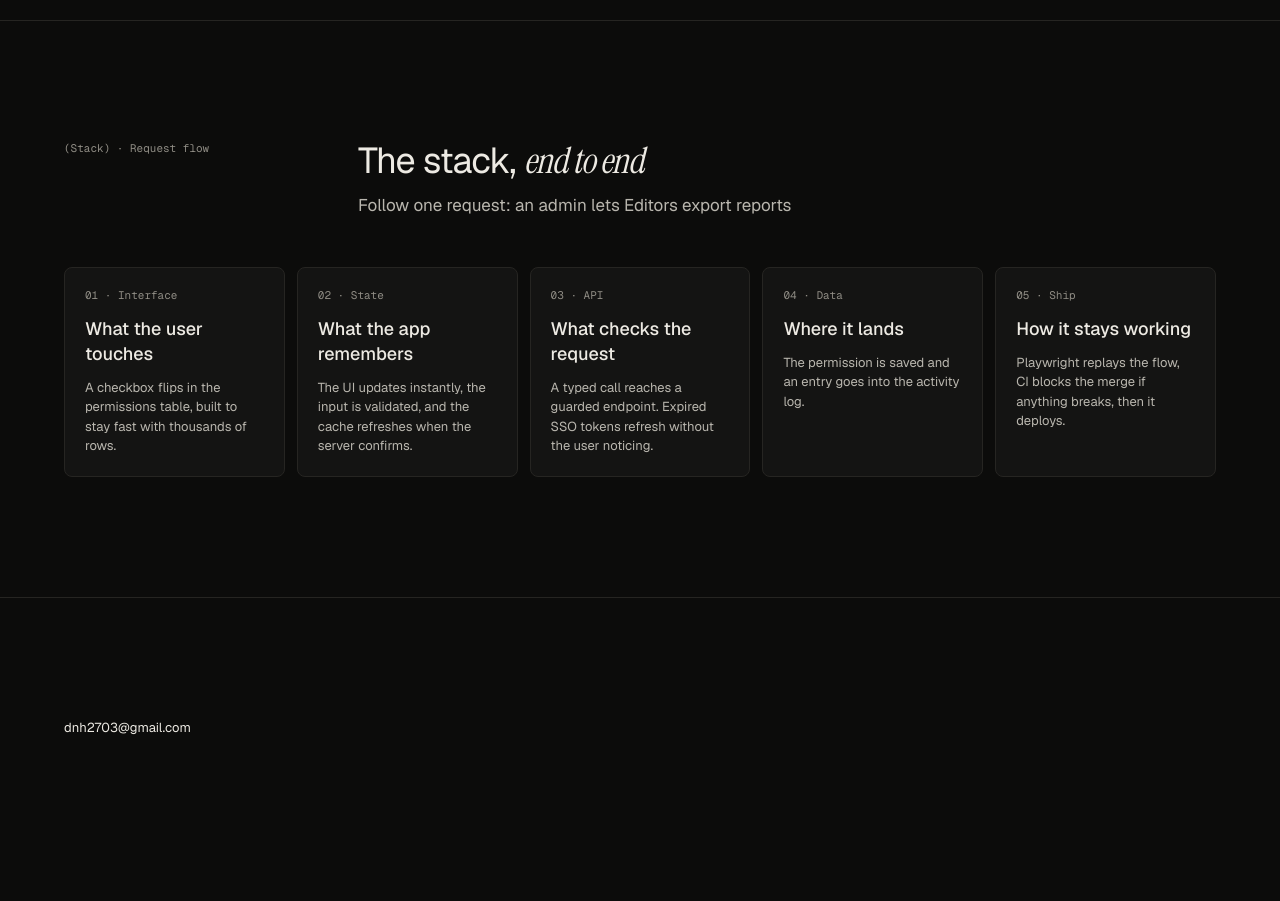
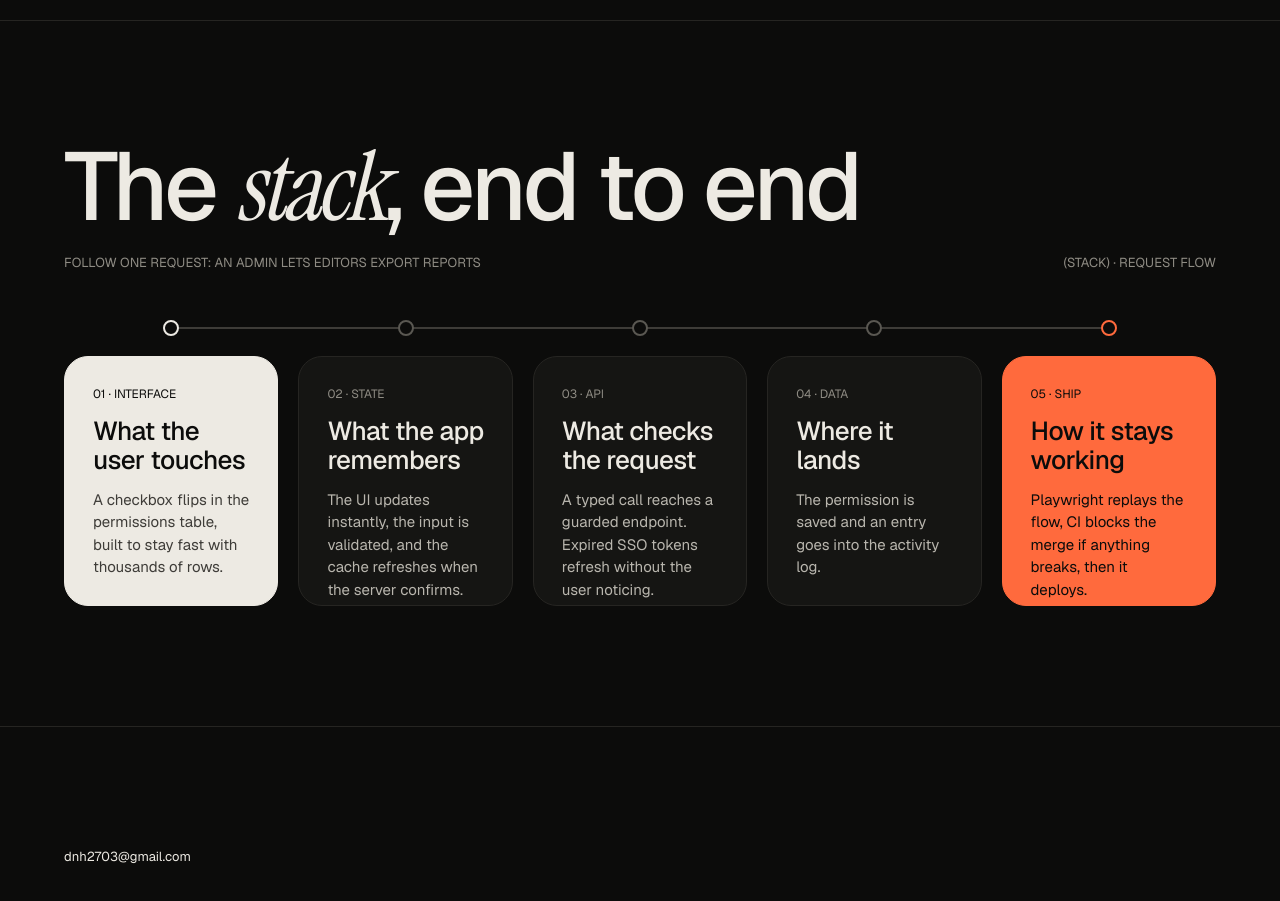
Before and after one commit to dnh2703/portfolio-professional, a Next.js app: page / in a window 1280 px wide. Shown: the part 1020-1921 px from the top of the page. Before the commit the page ends 1877 px from the top, so only its background shows below. Built offline with nearby package versions, Linux system fonts and the light colour scheme.

Commit message:
feat(stack-flow): match the request-flow board styling (POR-13)

```diff
--- a/src/app/globals.css
+++ b/src/app/globals.css
@@ -52,12 +52,18 @@
   --text-h3: 1.625rem; /* 26 */
   --text-h3--line-height: 1.25;
   --text-h3--letter-spacing: -0.015em;
+  --text-h3-tight: 1.625rem; /* 26: stack step titles */
+  --text-h3-tight--line-height: 1.1;
+  --text-h3-tight--letter-spacing: -0.02em;
   --text-h2: 1.75rem; /* 28: section headings */
   --text-h2--line-height: 1.2;
   --text-h2--letter-spacing: -0.02em;
   --text-h1: 2.25rem; /* 36 */
   --text-h1--line-height: 1.1;
   --text-h1--letter-spacing: -0.025em;
+  --text-display-xs: 2.75rem; /* 44: section headline on mobile */
+  --text-display-xs--line-height: 1;
+  --text-display-xs--letter-spacing: -0.04em;
   --text-display-sm: 6rem; /* 96: hero headline on mobile */
   --text-display-sm--line-height: 0.95;
   --text-display-sm--letter-spacing: -0.04em;
--- a/src/widgets/stack-flow/model/steps.ts
+++ b/src/widgets/stack-flow/model/steps.ts
@@ -42,3 +42,12 @@ export const flowSteps: readonly FlowStep[] = [
     shortText: "Playwright replays the flow, CI blocks a broken merge, then it deploys.",
   },
 ];
+
+/** How a step is highlighted: the first is cream, the last is accent, the ones between are plain. */
+export type StepTone = "start" | "middle" | "end";
+
+export function stepTone(index: number, count: number): StepTone {
+  if (index === 0) return "start";
+  if (index === count - 1) return "end";
+  return "middle";
+}
--- a/src/widgets/stack-flow/ui/StackFlow.tsx
+++ b/src/widgets/stack-flow/ui/StackFlow.tsx
@@ -1,72 +1,138 @@
+import { cn } from "@/shared/lib";
 import { Section } from "@/shared/ui";
 
-import { flowSteps } from "../model/steps";
-import type { FlowStep } from "../model/steps";
+import { flowSteps, stepTone } from "../model/steps";
+import type { FlowStep, StepTone } from "../model/steps";
 
 const HEADING_ID = "stack-heading";
 
 /** Two-digit step number: 1 → "01". */
 const pad = (value: number) => String(value).padStart(2, "0");
 
+const subLine = "Follow one request: an admin lets Editors export reports";
+
+/** Dot border per tone: cream for the first step, accent for the last. */
+const dotClassName: Record<StepTone, string> = {
+  start: "border-fg",
+  middle: "border-dim",
+  end: "border-accent",
+};
+
+const cardClassName: Record<StepTone, string> = {
+  start: "border-fg bg-fg text-bg",
+  middle: "border-line bg-surface-2",
+  end: "border-accent bg-accent text-bg",
+};
+
+const labelClassName: Record<StepTone, string> = {
+  start: "",
+  middle: "text-muted",
+  end: "",
+};
+
+const textClassName: Record<StepTone, string> = {
+  start: "text-line-strong",
+  middle: "text-secondary",
+  end: "",
+};
+
 /**
  * "The stack, end to end": the tools, told as the path of one request through five ordered steps
- * (the request-flow board). Desktop and mobile differ only in copy: the 390 board drops the
- * section label and the "end to end" half of the heading, shows a step count, and uses shorter
- * step text.
+ * (the request-flow board). On desktop a progress track runs above a row of five cards; on mobile
+ * the cards stack beside a vertical track, the heading drops ", end to end" and the section label,
+ * shows a step count, and the step text is shorter. The tracks are decorative.
  */
 export function StackFlow() {
   return (
     <Section id="stack" aria-labelledby={HEADING_ID}>
       <div className="flex flex-col gap-6 md:gap-12">
-        <div className="page-grid gap-y-4">
-          <p className="hidden font-mono text-meta text-muted md:col-span-3 md:block">
+        <div className="flex items-end justify-between gap-6">
+          <div className="flex flex-col gap-5">
+            <h2 id={HEADING_ID} className="text-display-xs font-medium md:text-display-sm">
+              The <em className="font-serif font-normal">stack</em>
+              <span className="hidden md:inline">, end to end</span>
+            </h2>
+            <p className="hidden text-small text-muted uppercase md:block">{subLine}</p>
+          </div>
+          <p className="hidden shrink-0 text-small text-muted uppercase md:block">
             (Stack) · Request flow
           </p>
-          <div className="col-span-full md:col-span-9">
-            <h2 id={HEADING_ID} className="text-h2 md:text-h1">
-              The stack
-              <span className="hidden md:inline">
-                , <em className="font-serif font-normal">end to end</em>
-              </span>
-              <span
-                aria-hidden="true"
-                className="ms-2 align-top font-mono text-meta text-muted md:hidden"
-              >
-                ({pad(flowSteps.length)})
-              </span>
-            </h2>
-            <p className="mt-3 text-body text-secondary md:text-lead">
-              Follow one request: an admin lets Editors export reports
-            </p>
-          </div>
+          <span aria-hidden="true" className="text-meta text-muted md:hidden">
+            ({pad(flowSteps.length)})
+          </span>
         </div>
+        <p className="text-meta leading-normal text-muted uppercase md:hidden">{subLine}</p>
 
-        <ol className="grid gap-3 md:grid-cols-5">
-          {flowSteps.map((step, index) => (
-            <FlowStepItem key={step.name} step={step} number={index + 1} />
-          ))}
-        </ol>
+        <div className="flex flex-col gap-5">
+          <ProgressTrack />
+          <ol className="relative flex flex-col gap-2.5 ps-7 before:absolute before:start-1.75 before:top-4.5 before:bottom-4.5 before:w-0.5 before:bg-line-strong md:grid md:grid-cols-5 md:gap-5 md:ps-0 md:before:hidden">
+            {flowSteps.map((step, index) => (
+              <FlowStepItem
+                key={step.name}
+                step={step}
+                number={index + 1}
+                tone={stepTone(index, flowSteps.length)}
+              />
+            ))}
+          </ol>
+        </div>
       </div>
     </Section>
+  );
+}
+
+/** Desktop only: a line with one dot centred over each card column. */
+function ProgressTrack() {
+  return (
+    <div aria-hidden="true" className="relative hidden h-4 md:block">
+      <span className="absolute inset-x-1/10 top-1.75 h-0.5 bg-line-strong" />
+      <div className="absolute inset-0 grid grid-cols-5 gap-5">
+        {flowSteps.map((step, index) => (
+          <span
+            key={step.name}
+            className={cn(
+              "size-4 justify-self-center rounded-full border-2 bg-bg",
+              dotClassName[stepTone(index, flowSteps.length)],
+            )}
+          />
+        ))}
+      </div>
+    </div>
   );
 }
 
 type FlowStepItemProps = {
   step: FlowStep;
   number: number;
+  tone: StepTone;
 };
 
-function FlowStepItem({ step, number }: FlowStepItemProps) {
+function FlowStepItem({ step, number, tone }: FlowStepItemProps) {
   return (
-    <li className="flex flex-col gap-3 rounded-lg border border-line bg-surface-1 p-5">
+    <li
+      className={cn(
+        "relative flex flex-col gap-1.5 rounded-2xl border p-4 md:h-62.5 md:gap-3.5 md:rounded-3xl md:p-7",
+        cardClassName[tone],
+      )}
+    >
+      {/* Mobile track dot, beside the card on the vertical line. */}
+      <span
+        aria-hidden="true"
+        className={cn(
+          "absolute -start-7 top-4.5 size-3.5 rounded-full border-2 bg-bg md:hidden",
+          dotClassName[tone],
+        )}
+      />
       {/* The <ol> already announces the position, so the number is hidden from screen readers. */}
-      <p className="font-mono text-meta text-muted">
+      <p className={cn("text-micro uppercase md:text-caption", labelClassName[tone])}>
         <span aria-hidden="true">{pad(number)} · </span>
         {step.name}
       </p>
-      <h3 className="text-title font-medium">{step.title}</h3>
-      <p className="text-small text-secondary md:hidden">{step.shortText}</p>
-      <p className="hidden text-small text-secondary md:block">{step.text}</p>
+      <h3 className="text-title font-medium md:text-h3-tight">{step.title}</h3>
+      <p className={cn("text-small md:hidden", textClassName[tone])}>{step.shortText}</p>
+      <p className={cn("hidden text-body leading-normal md:block", textClassName[tone])}>
+        {step.text}
+      </p>
     </li>
   );
 }
```
Also changed, not shown: 3 other files (tests, documents, lock files or other folders).
